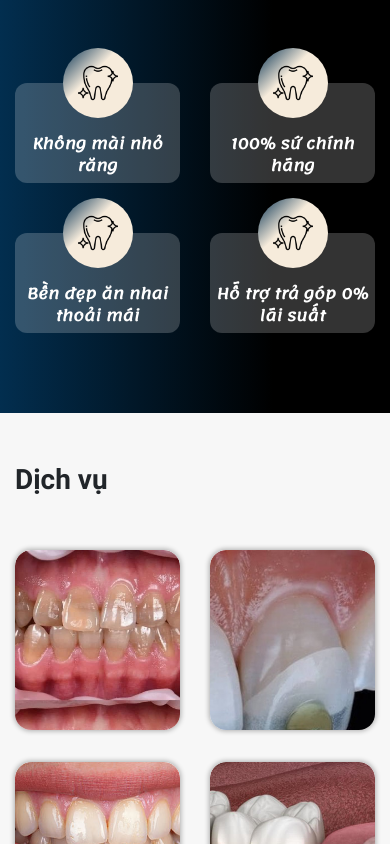
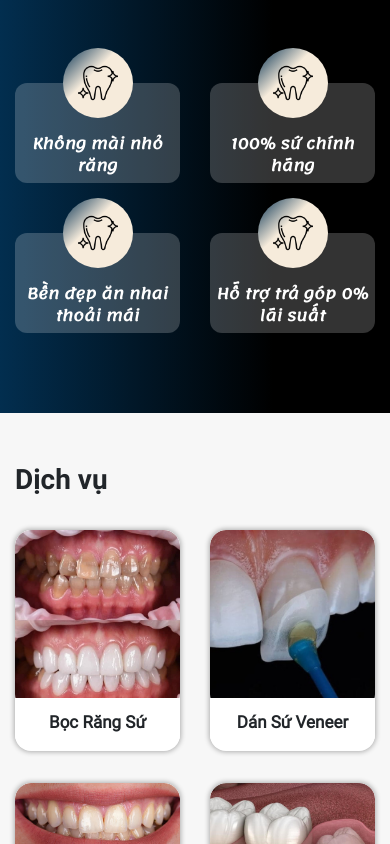
Before and after one commit to thuantruong00/nhakhoahoakimcuong-ui, a plain HTML site: page index.html in a window 390 px wide. Shown: the part 1156-2000 px from the top of the page. Drawn offline with nearby package versions, Linux system fonts and the light colour scheme; a web font is replaced by a local one.

Commit message:
change height service

```diff
--- a/edit-style/index.css
+++ b/edit-style/index.css
@@ -1148,6 +1148,9 @@
             right: 90;
         }
     }
+    .service .wrap-img img{
+        height: 220px;
+    }
 }
 
 @media only screen and (max-width:500px) {
@@ -1172,9 +1175,11 @@
     }
 
     .service .wrap-img {
+        /* height: 180px; */
+    }
+    .service .wrap-img img{
         height: 180px;
     }
-
     .wrap-menu>ul>li>a>br {
         display: block;
     }
--- a/index.html
+++ b/index.html
@@ -299,7 +299,7 @@
             <div class="row">
                 <div class="col-12">
                     <h3>Dịch vụ</h3>
-                    <div class="gap-sm"></div>
+                    <div class="gap-xs"></div>
                 </div>
             </div>
 
```
